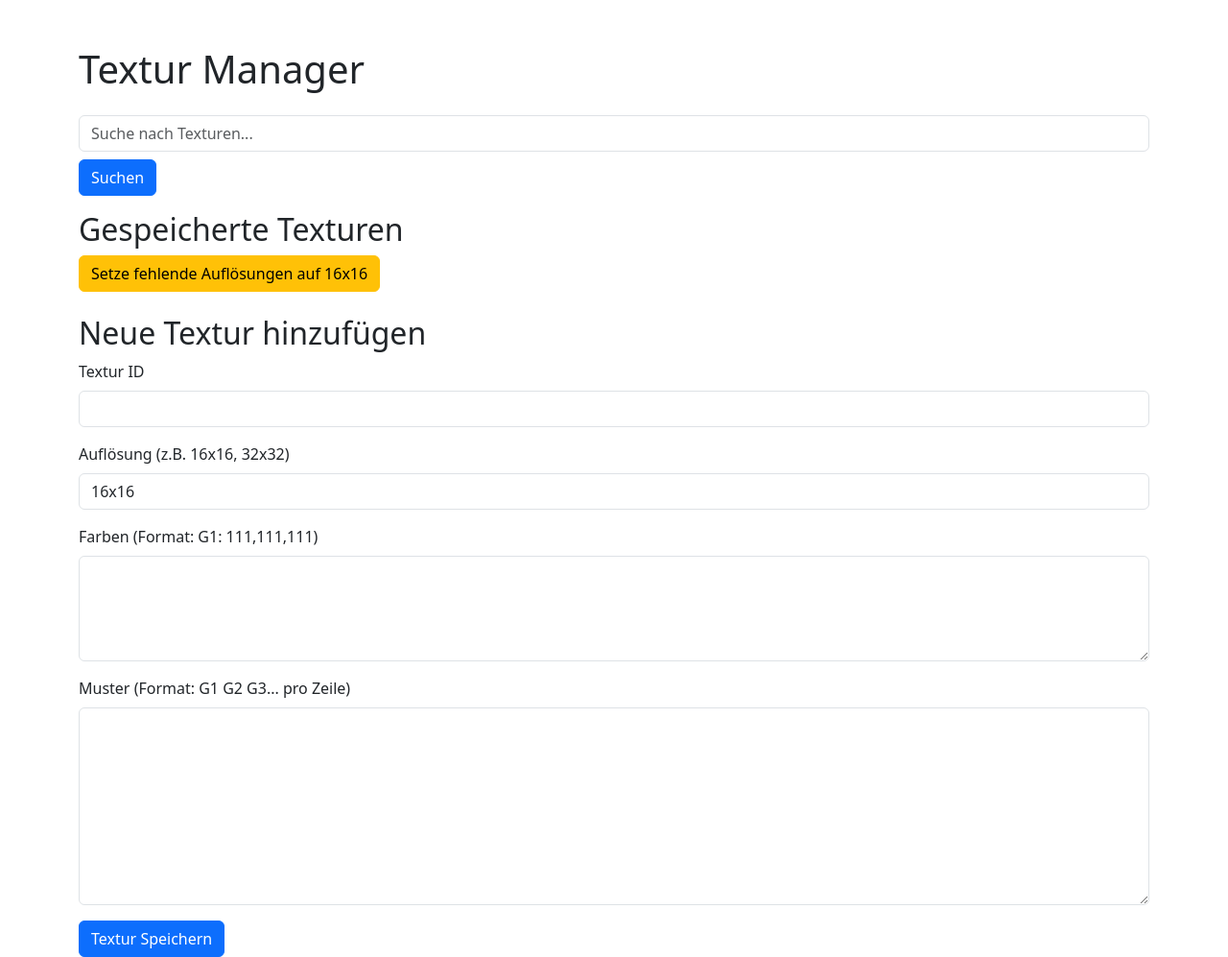
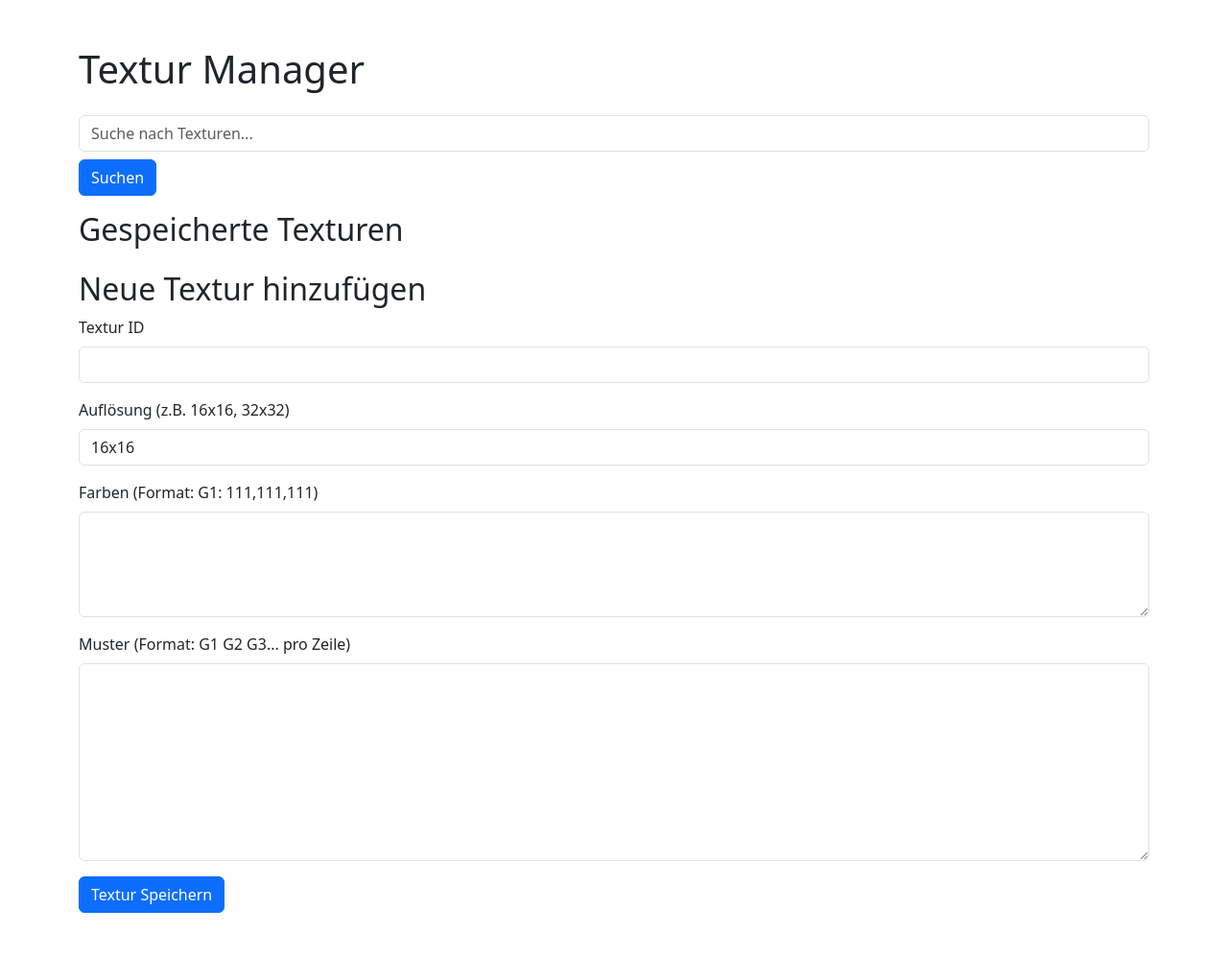
Before and after one commit to Jannis0308/Texture-Generator, a Flask app: page / in a window 1280 px wide. Shown: the whole page at 96% size. After the commit the page ends 951 px from the top, so only its background shows below. Run offline with Flask 3, Linux system fonts and the light colour scheme; data that the repository does not hold is empty; parts of the project's set-up code (start-up, migrations or seed data) failed here and were passed over.

Commit message:
Update index.html

```diff
--- a/templates/index.html
+++ b/templates/index.html
@@ -47,9 +47,6 @@
         </div>
         {% endfor %}
     </div>
-<form action="/set_default_resolution" method="post">
-    <button type="submit" class="btn btn-warning">Setze fehlende Auflösungen auf 16x16</button>
-</form>
 
     <!-- Neue Textur hinzufügen -->
     <h2 class="mt-4">Neue Textur hinzufügen</h2>
```
